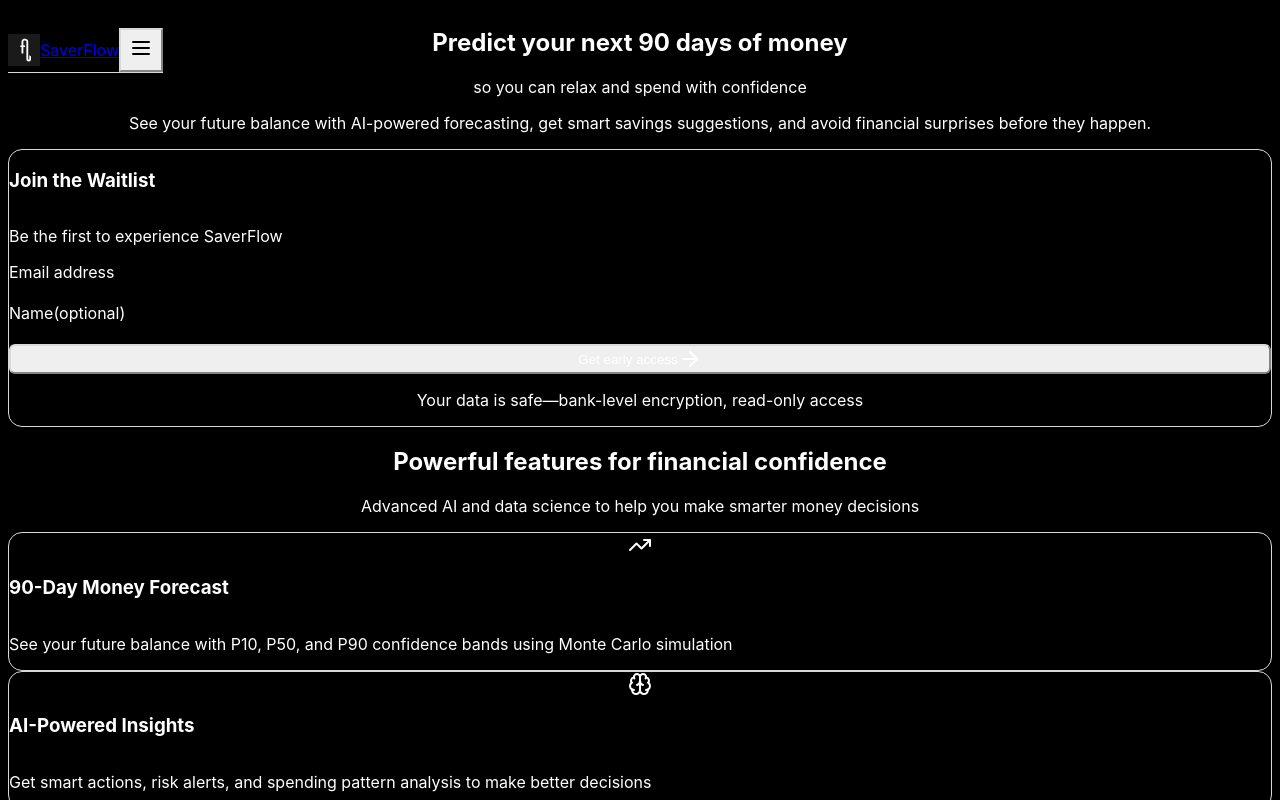
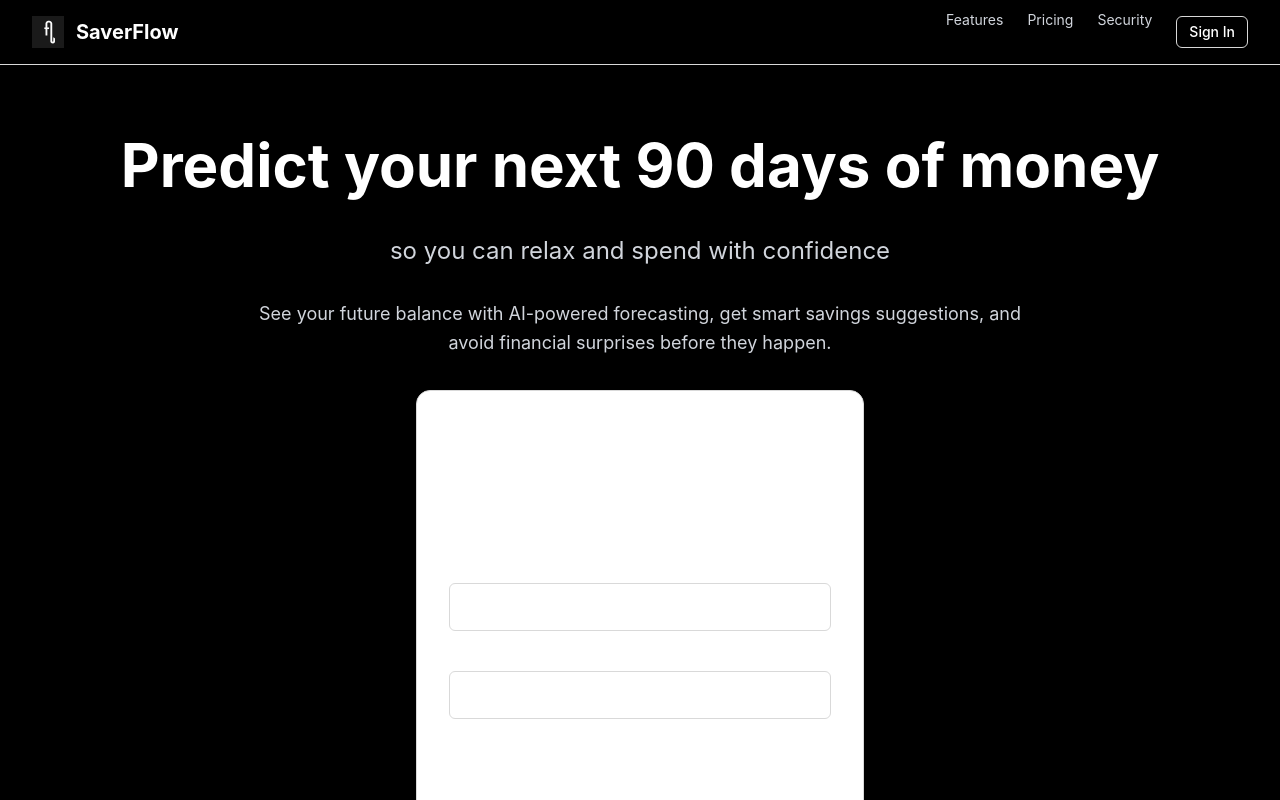
Before and after one commit to rmourey26/sflow-nextjs, a Next.js app: page / in a window 1280 px wide. Shown: the top 800 px of the page. Built offline with nearby package versions, Linux system fonts and the light colour scheme.

Commit message:
feat: add @tailwindcss/postcss and configure PostCSS
Include PostCSS plugin and update CSS import setup.

Co-authored-by: Robert Mourey Jr <20747769+rmourey26@users.noreply.github.com>

```diff
--- a/app/globals.css
+++ b/app/globals.css
@@ -1,7 +1,4 @@
-@tailwind base;
-@tailwind components;
-@tailwind utilities;
-
+@import "tailwindcss";
 @import "tw-animate-css";
 
 @custom-variant dark (&:is(.dark *));
--- a/package.json
+++ b/package.json
@@ -114,7 +114,7 @@
     "eslint": "^8.0.0",
     "eslint-config-next": "^15.1.6",
     "postcss": "^8.5.1",
-    "tailwindcss": "4.1.18",
+    "tailwindcss": "^4.1.9",
     "typescript": "^5.0.2"
   }
 }
```
Also changed, not shown: 1 other file (tests, documents, lock files or other folders).
